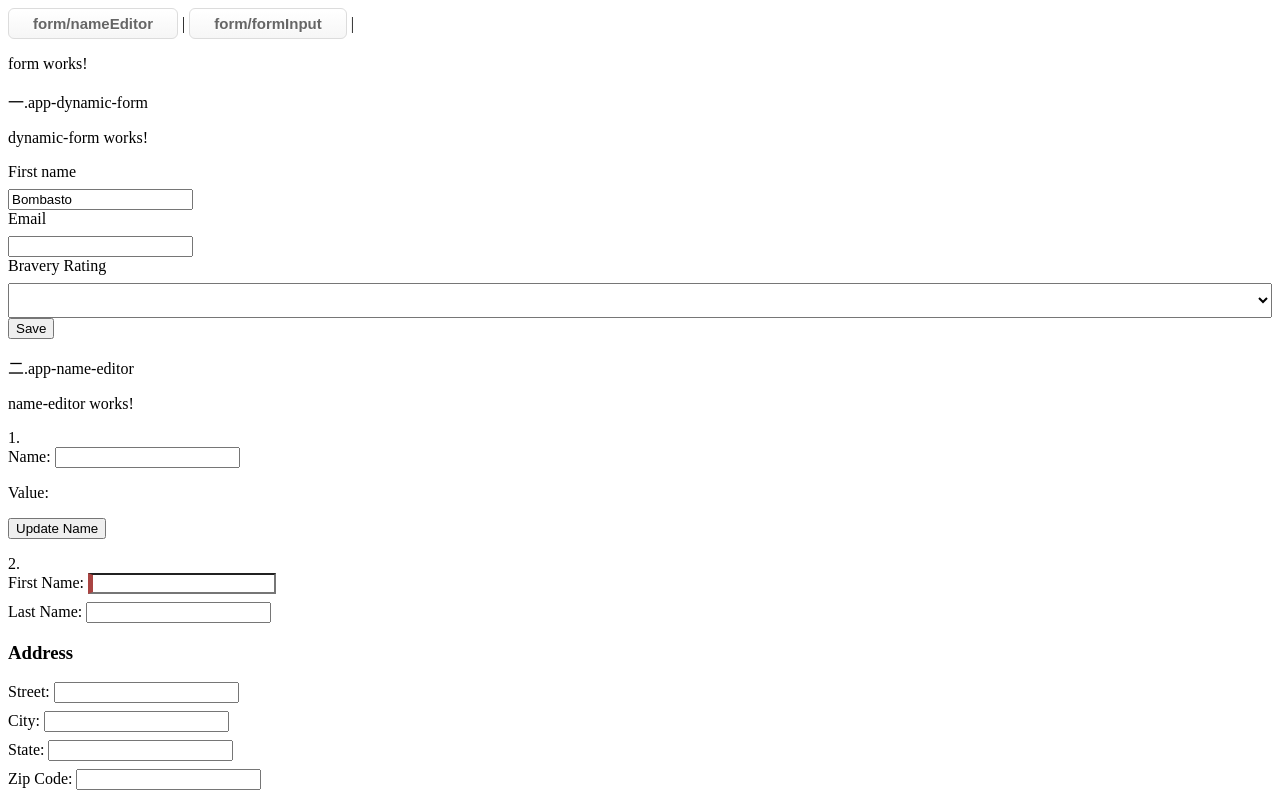
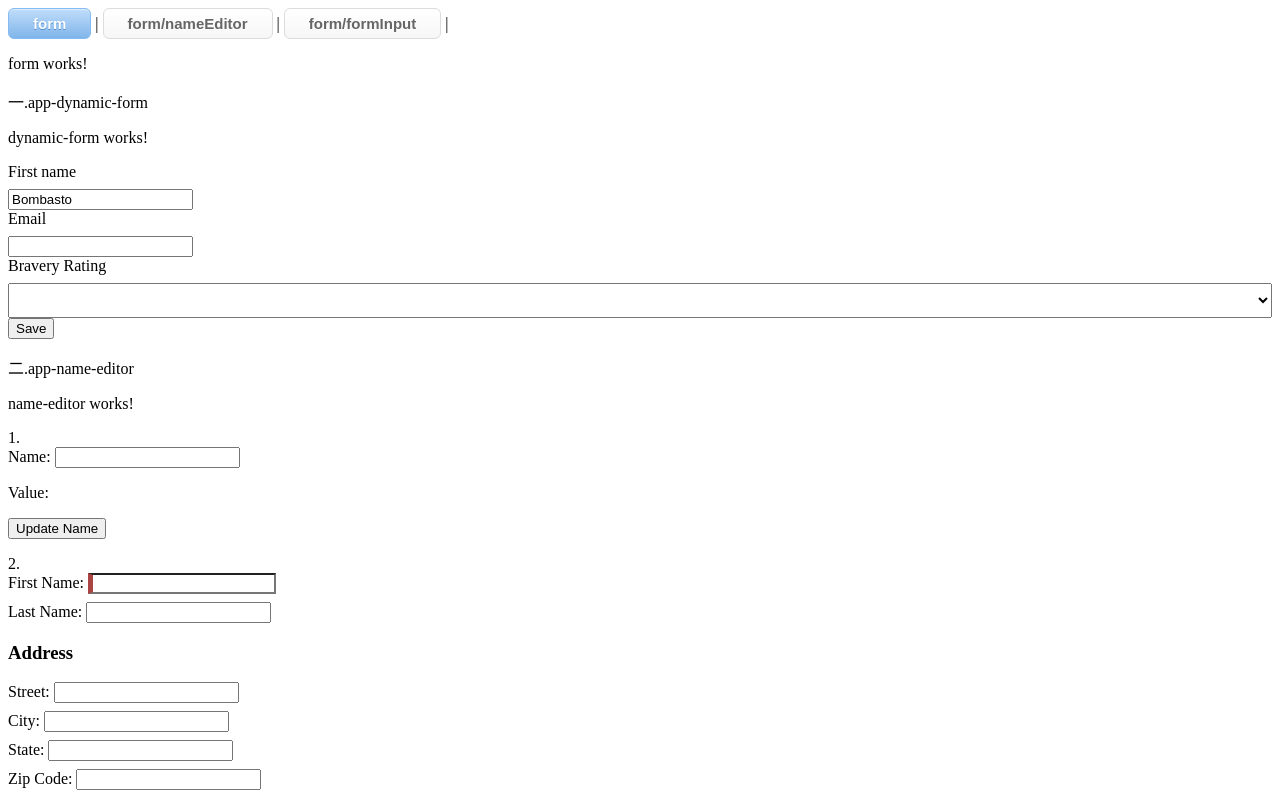
Before and after one commit to yahuihuang/ng14proj, an Angular app: page /form in a window 1280 px wide. Shown: the top 800 px of the page. Built offline with nearby package versions, Linux system fonts and the light colour scheme.

Commit message:
add form

```diff
--- a/src/app/app.component.html
+++ b/src/app/app.component.html
@@ -1,4 +1,5 @@
 <nav>
+  <a class="button" routerLink="/form" routerLinkActive="activebutton">form</a> |
   <a class="button" routerLink="/form/nameEditor" routerLinkActive="activebutton">form/nameEditor</a> |
   <a class="button" routerLink="/form/formInput" routerLinkActive="activebutton">form/formInput</a> |
 </nav>
```
